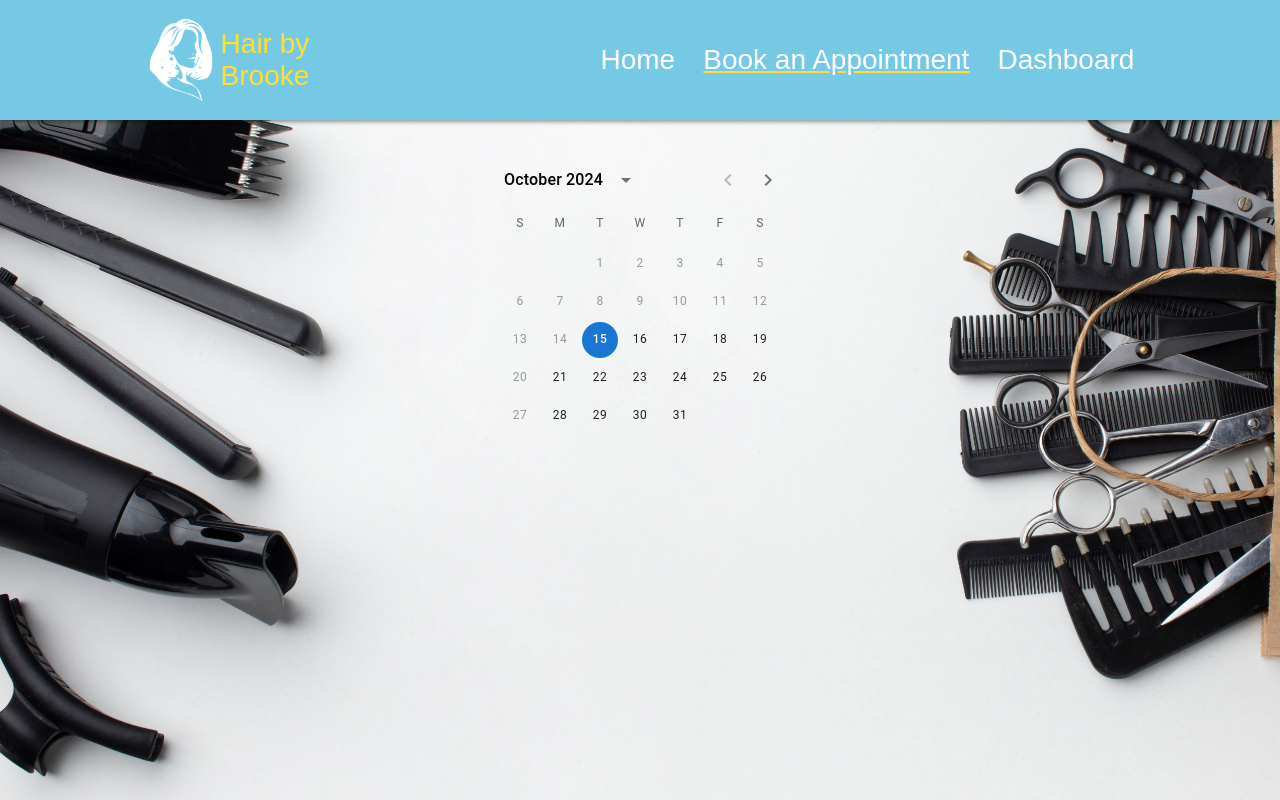
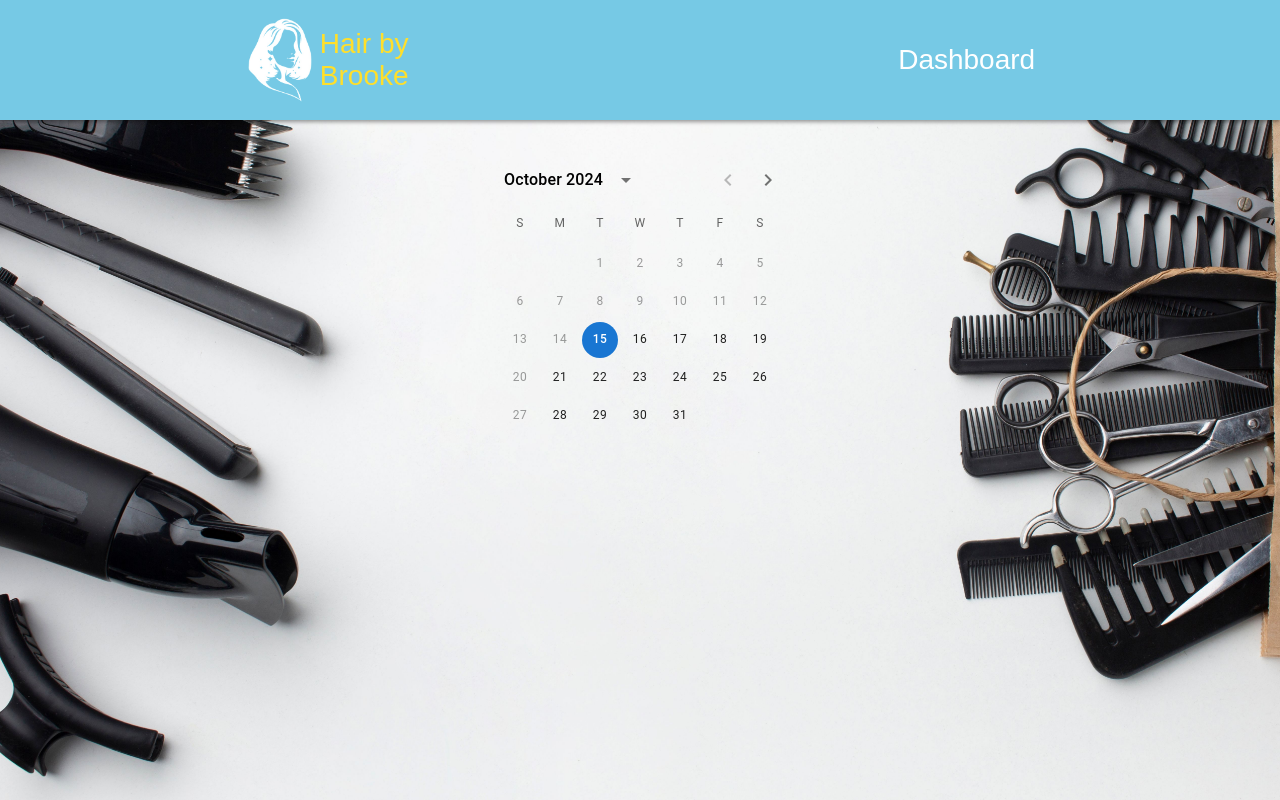
Before and after one commit to mwaked01/Hairstylist_Scheduler, a React (Vite) app in the folder client/: page /Booking in a window 1280 px wide. Built offline with nearby package versions, Linux system fonts and the light colour scheme; a web font is replaced by a local one.

Commit message:
remove hone and bookin nav links

```diff
--- a/client/src/components/NavBar.jsx
+++ b/client/src/components/NavBar.jsx
@@ -15,7 +15,7 @@ const NavBar = () => {
         </div>
       </div>
       <div className="nav-btns">
-        <div>
+        {/* <div>
           <NavLink
             to="/"
             className={({ isActive }) => (isActive ? 'active' : '')}
@@ -30,7 +30,7 @@ const NavBar = () => {
           >
             Book an Appointment
           </NavLink>
-        </div>
+        </div> */}
         <NavLink
           to="/Dashboard"
           className={({ isActive }) => (isActive ? 'active' : '')}
--- a/client/src/styles/Home.scss
+++ b/client/src/styles/Home.scss
@@ -13,7 +13,7 @@
     border-radius: 10px;
     box-shadow: 0px 0px 10px 0px rgba(0, 0, 0, 0.4);
     background-color: #eff1f0;
-    height: 24rem;
+    // height: 24rem;
 
     #booking-btn {
       display: flex;
```
